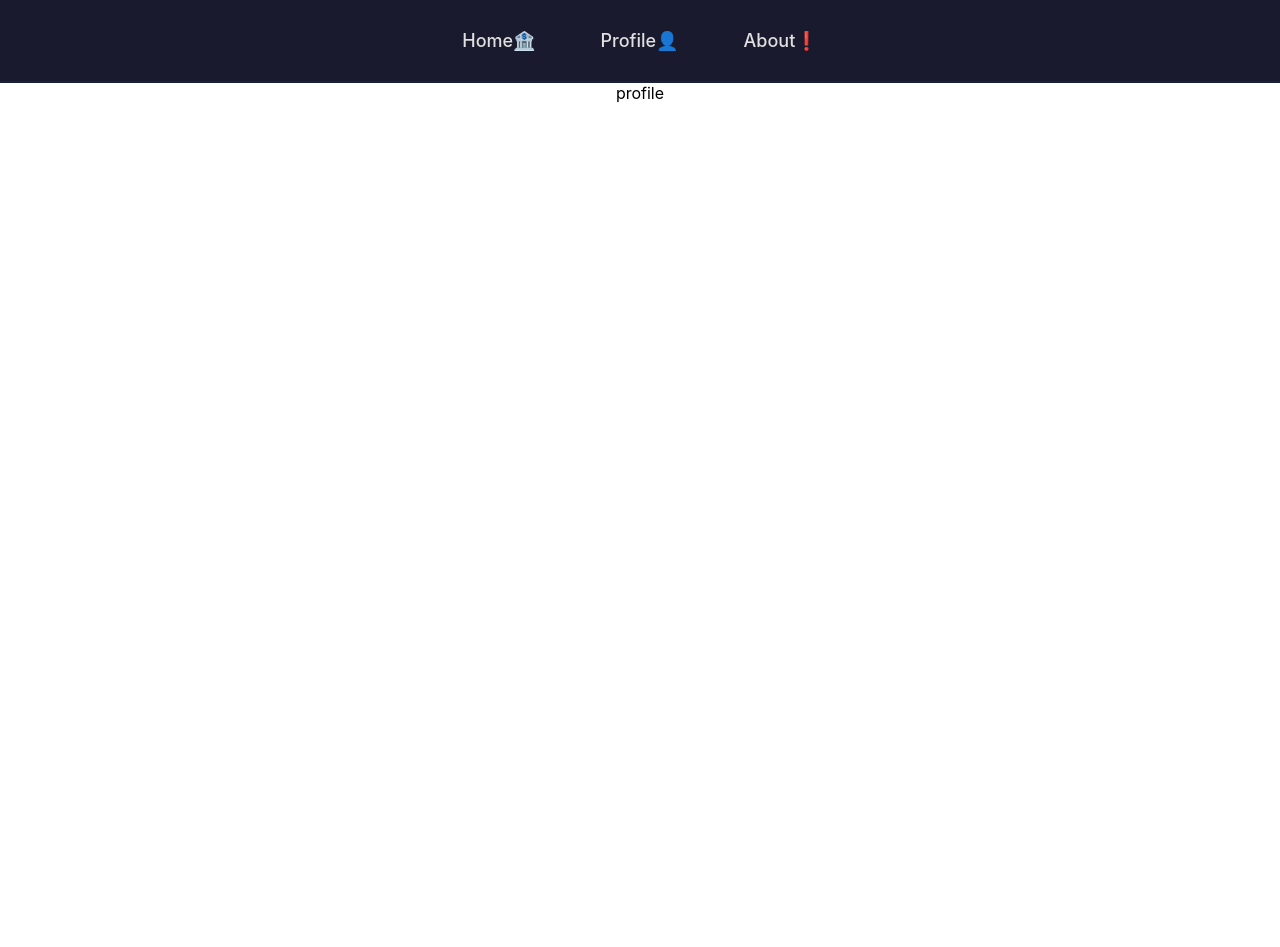
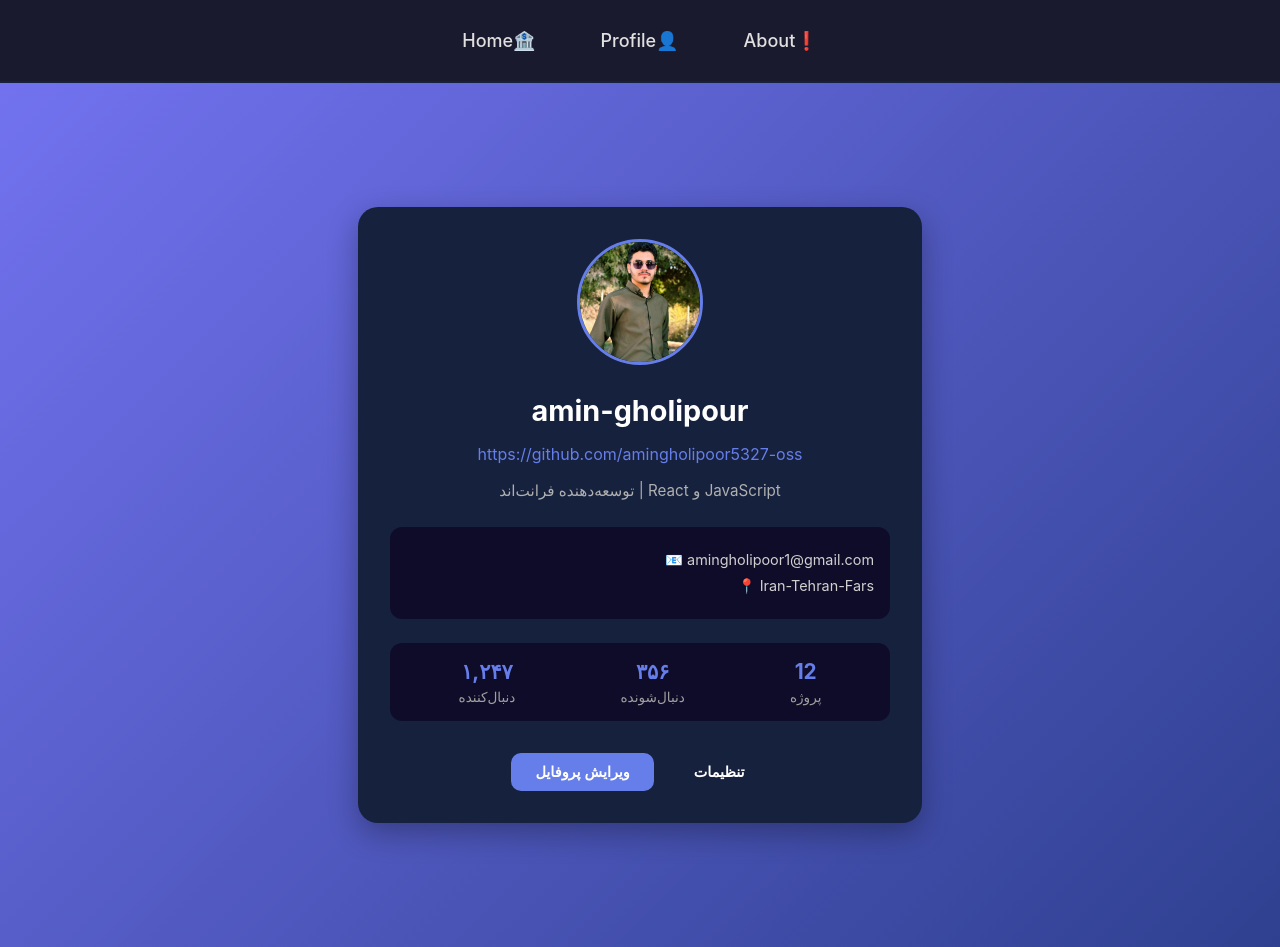
Before and after one commit to amingholipoor5327-oss/ChangeProfile-Prop-Drilining, a React (Create React App) app: page /Profile in a window 1280 px wide. Before the commit the page ends 800 px from the top, so only its background shows below. Built offline with nearby package versions, Linux system fonts and the light colour scheme.

Commit message:
added profile page

```diff
--- /dev/null
+++ b/src/pages/Profile/Profile.css
@@ -0,0 +1,154 @@
+ .profile-container {
+  min-height: 100vh;
+  background:linear-gradient(135deg , rgb(114, 114, 239) , rgb(47, 64, 144));
+  display: flex;
+  justify-content: center;
+  align-items: center;
+  padding: 2rem;
+}
+
+.profile-card {
+  max-width: 500px;
+  width: 100%;
+  background: #16213e;
+  border-radius: 20px;
+  padding: 2rem;
+  box-shadow: 0 10px 30px rgba(0, 0, 0, 0.3);
+}
+
+ .profile-avatar {
+  text-align: center;
+  margin-bottom: 1.5rem;
+}
+
+.profile-avatar img {
+  width: 120px;
+  height: 120px;
+  border-radius: 50%;
+  border: 3px solid #667eea;
+  object-fit: cover;
+}
+
+ .profile-info {
+  text-align: center;
+}
+
+.profile-info h2 {
+  color: white;
+  font-size: 1.8rem;
+  margin-bottom: 0.5rem;
+}
+
+.username {
+  color: #667eea;
+  font-size: 1rem;
+  margin-bottom: 1rem;
+}
+
+.bio {
+  color: #b0b0b0;
+  font-size: 0.95rem;
+  line-height: 1.5;
+  margin-bottom: 1.5rem;
+}
+
+ .details {
+  text-align: right;
+  background: #0f0c29;
+  padding: 1rem;
+  border-radius: 12px;
+  margin-bottom: 1.5rem;
+}
+
+.details p {
+  color: #d0d0d0;
+  margin: 0.5rem 0;
+  font-size: 0.9rem;
+}
+
+ .stats {
+  display: flex;
+  justify-content: space-around;
+  margin-bottom: 2rem;
+  padding: 1rem;
+  background: #0f0c29;
+  border-radius: 12px;
+}
+
+.stats div {
+  display: flex;
+  flex-direction: column;
+  gap: 0.3rem;
+}
+
+.stats .num {
+  color: #667eea;
+  font-size: 1.3rem;
+  font-weight: bold;
+}
+
+.stats span:not(.num) {
+  color: #a0a0a0;
+  font-size: 0.85rem;
+}
+
+ .buttons {
+  display: flex;
+  gap: 1rem;
+  justify-content: center;
+}
+
+.buttons button {
+  padding: 0.7rem 1.5rem;
+  border: none;
+  border-radius: 10px;
+  font-size: 0.9rem;
+  font-weight: 600;
+  cursor: pointer;
+  transition: all 0.3s;
+}
+
+.btn-edit {
+  background: #667eea;
+  color: white;
+}
+
+.btn-edit:hover {
+  background: #764ba2;
+  transform: translateY(-2px);
+}
+
+.btn-setting {
+  background: transparent;
+  color: white;
+  border: 1px solid #667eea;
+}
+
+.btn-setting:hover {
+  background: rgba(102, 126, 234, 0.1);
+  transform: translateY(-2px);
+}
+
+/* ریسپانسیو */
+@media (max-width: 600px) {
+  .profile-container {
+    padding: 1rem;
+  }
+
+  .profile-card {
+    padding: 1.5rem;
+  }
+
+  .profile-info h2 {
+    font-size: 1.5rem;
+  }
+
+  .buttons {
+    flex-direction: column;
+  }
+
+  .stats {
+    flex-direction: column;
+    gap: 1rem;
+  }
+}
--- a/src/pages/Profile/profile.js
+++ b/src/pages/Profile/profile.js
@@ -1,5 +1,50 @@
-export const Profile = ()=>{
-    return<div>
-        profile
+import './Profile.css';
+import Image from "./image/photo_2025-12-27_10-42-20.jpg"
+
+export const Profile = (props) => {
+  return (
+    <div className="profile-container">
+      <div className="profile-card">
+         <div className="profile-avatar">
+          <img
+            src={Image}
+            alt="Profile"
+          />
+        </div>
+
+         <div className="profile-info">
+          <h2> {props.UserName}  </h2>
+          <p className="username">https://github.com/amingholipoor5327-oss</p>
+          <p className="bio">
+            توسعه‌دهنده فرانت‌اند | React و JavaScript
+          </p>
+
+          <div className="details">
+            <p>📧 amingholipoor1@gmail.com</p>
+            <p>📍 Iran-Tehran-Fars  </p>
+           </div>
+
+           <div className="stats">
+            <div>
+              <span className="num">۱,۲۴۷</span>
+              <span>دنبال‌کننده</span>
+            </div>
+            <div>
+              <span className="num">۳۵۶</span>
+              <span>دنبال‌شونده</span>
+            </div>
+            <div>
+              <span className="num">12</span>
+              <span>پروژه</span>
+            </div>
+          </div>
+
+           <div className="buttons">
+            <button className="btn-edit">ویرایش پروفایل</button>
+            <button className="btn-setting">تنظیمات</button>
+          </div>
+        </div>
+      </div>
     </div>
-}
+  );
+};
```
Also changed, not shown: src/pages/Profile/image/photo_2025-12-27_10-42-20.jpg (added).
